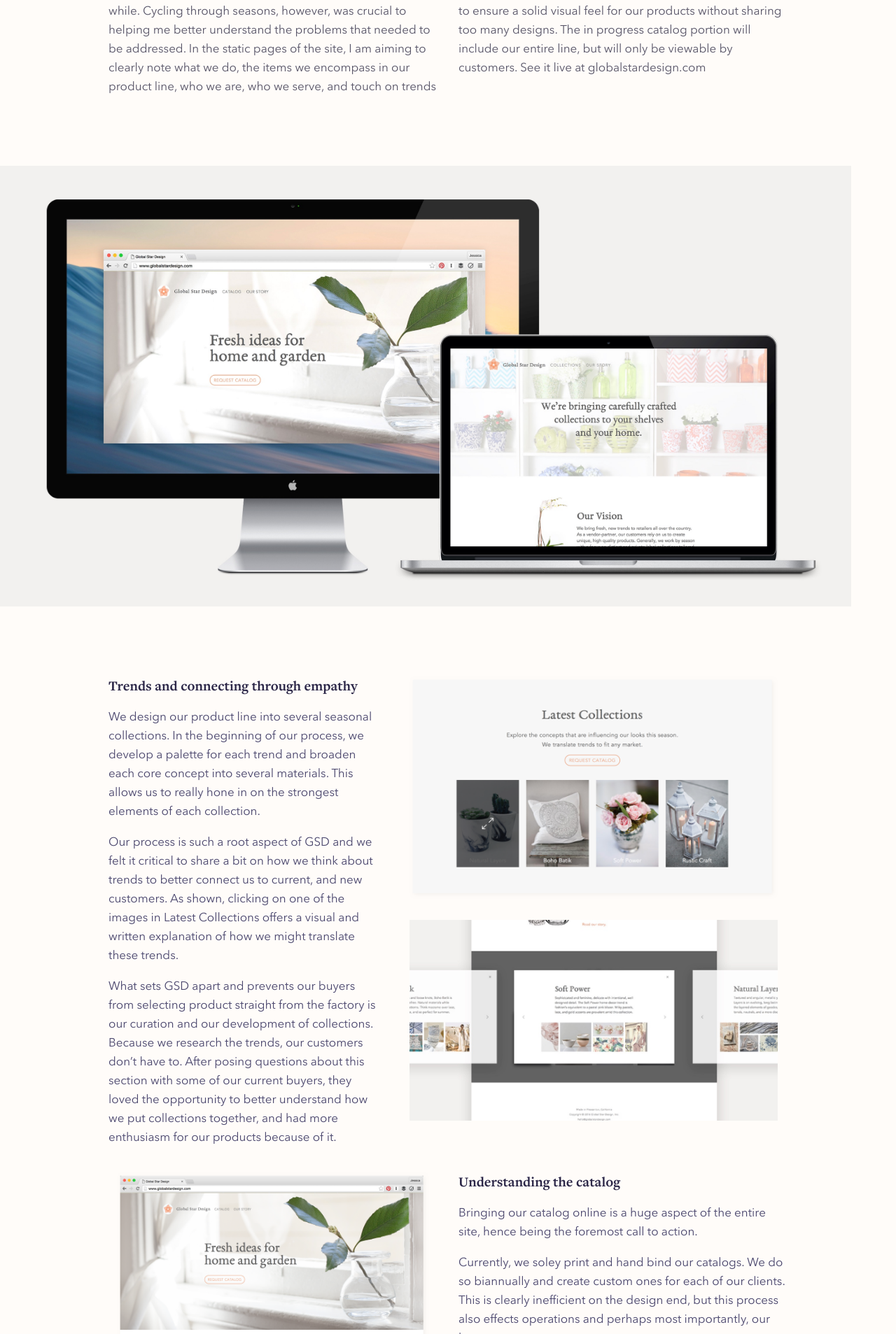
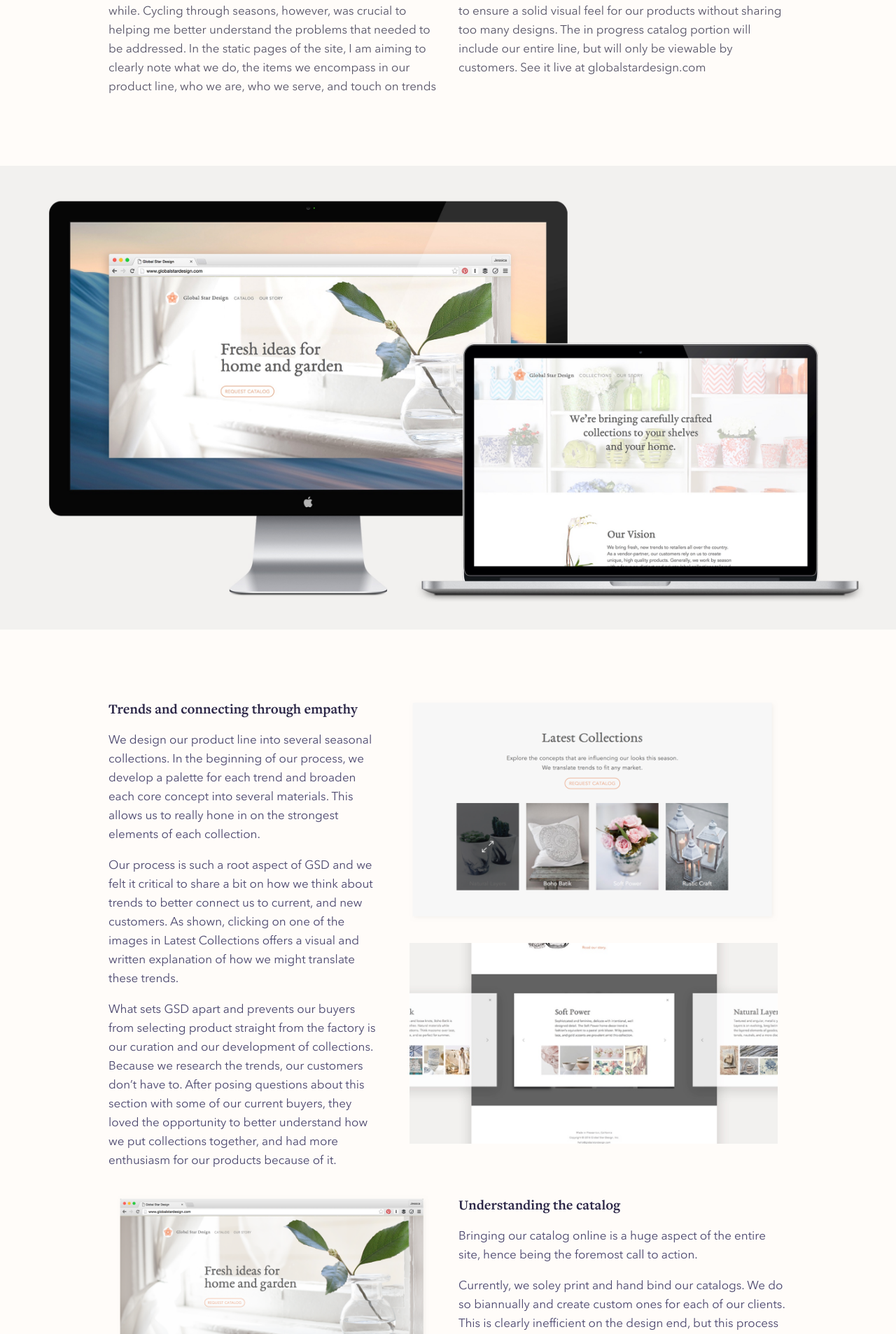
Before and after one commit to jessbottali/jessicabottali.com, a Jekyll site: the page built from projects/gsd-site/index.html, in a window 1280 px wide. Shown: the part 362-2269 px from the top of the page at 70% size. Built offline with Jekyll 4.4.1, drawn with Linux system fonts in a browser that asks for light colours; comment, search, counter and statistics services are not loaded.

Commit message:
added w100 to full width img class type

```diff
--- a/projects/gsd-site/index.html
+++ b/projects/gsd-site/index.html
@@ -13,7 +13,7 @@ title: "GSD Website &amp; Catalog"
 who we are, who we serve, and touch on trends that inspire us. In our competitive market, I wanted <br /> to ensure a solid visual feel for our products without sharing too many designs. The in progress catalog portion will include our entire line, but will only be viewable by customers. See it live at <a href="http://globalstardesign.com/">globalstardesign.com</a>
   </div>
 </article>
-<img src="./images/gsd-1@2x.jpg" class="ProjectImage full" />
+<img src="./images/gsd-1@2x.jpg" class="ProjectImage full w100" />
 <div class="Container">
   <div class="Grid gutters">
     <div class="Grid-cell u-5of12">
@@ -52,7 +52,7 @@ who we are, who we serve, and touch on trends that inspire us. In our competitiv
       </div>
     </div>
 </div>
-<img src="./images/gsd-catalog-wireframes@2x.png" class="ProjectImage full" />
+<img src="./images/gsd-catalog-wireframes@2x.png" class="ProjectImage full w100" />
 <div class="Container">
   <div class="Grid gutters">
     <div class="Grid-cell u-5of12">
```
